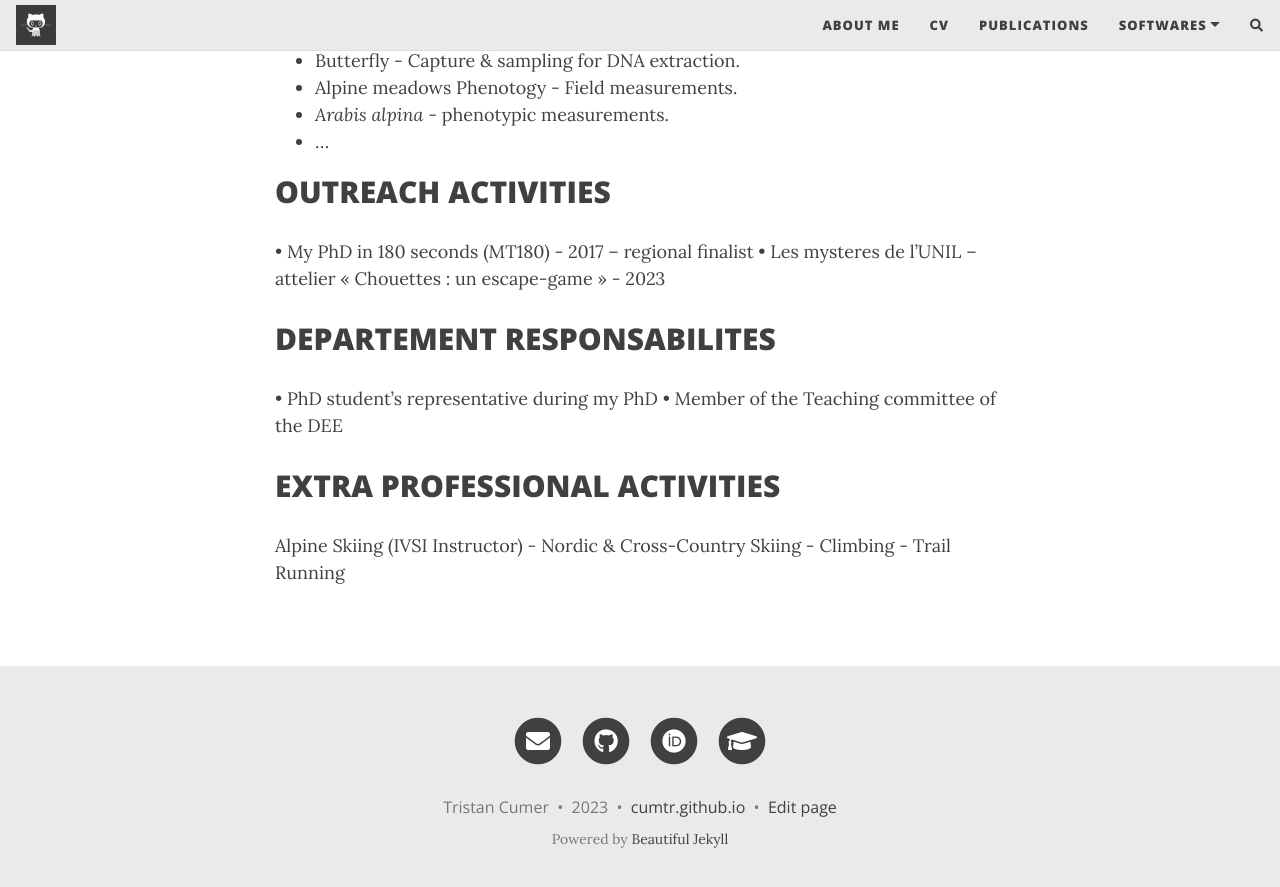
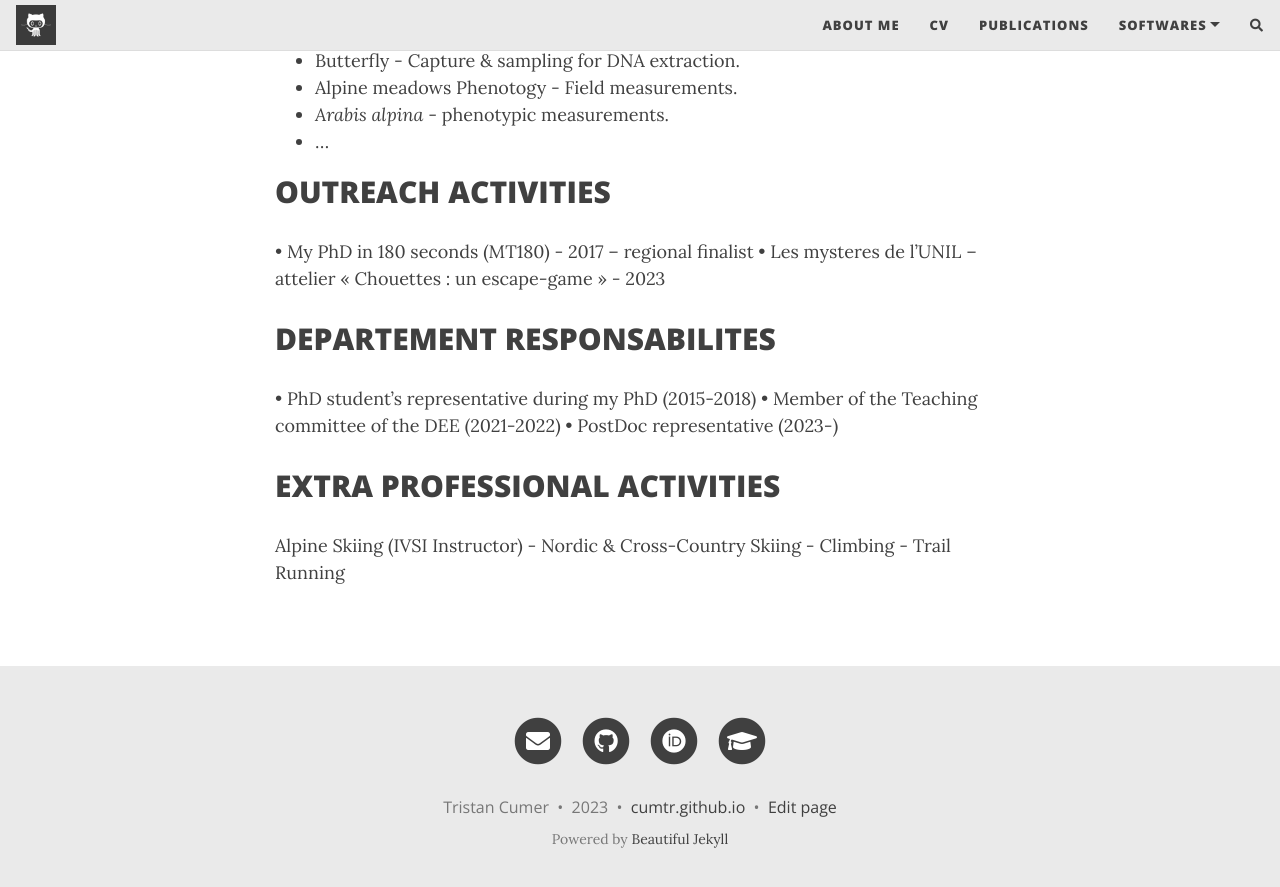
Before and after one commit to cumtr/cumtr.github.io, a Jekyll site: the page built from CV.md, in a window 1280 px wide and 900 px high, scrolled down 3588 px. Shown: the top 887 px of the window. Built offline with Jekyll 4.4.1, drawn with Linux system fonts in a browser that asks for light colours; nearby versions of some CDN libraries; comment, search, counter and statistics services are not loaded.

Commit message:
Update CV.md

```diff
--- a/CV.md
+++ b/CV.md
@@ -121,8 +121,9 @@ BMC genetics - Molecular Ecology - Molecular Ecology Ressources - Journal of Ani
 
 ## DEPARTEMENT RESPONSABILITES
 
-• PhD student’s representative during my PhD
-• Member of the Teaching committee of the DEE
+• PhD student’s representative during my PhD (2015-2018)
+• Member of the Teaching committee of the DEE (2021-2022)
+• PostDoc representative (2023-)
 
 
 ## EXTRA PROFESSIONAL ACTIVITIES
```
